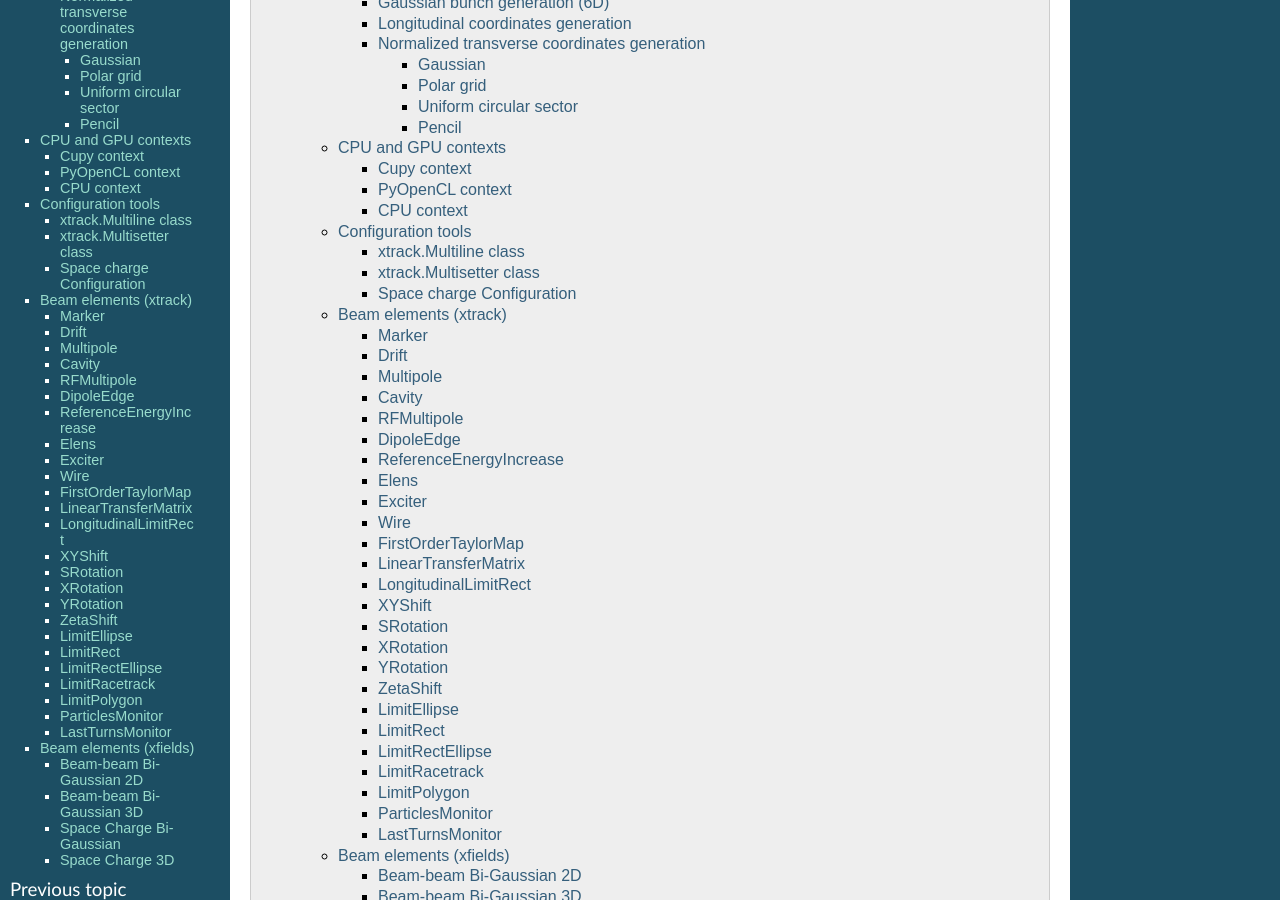
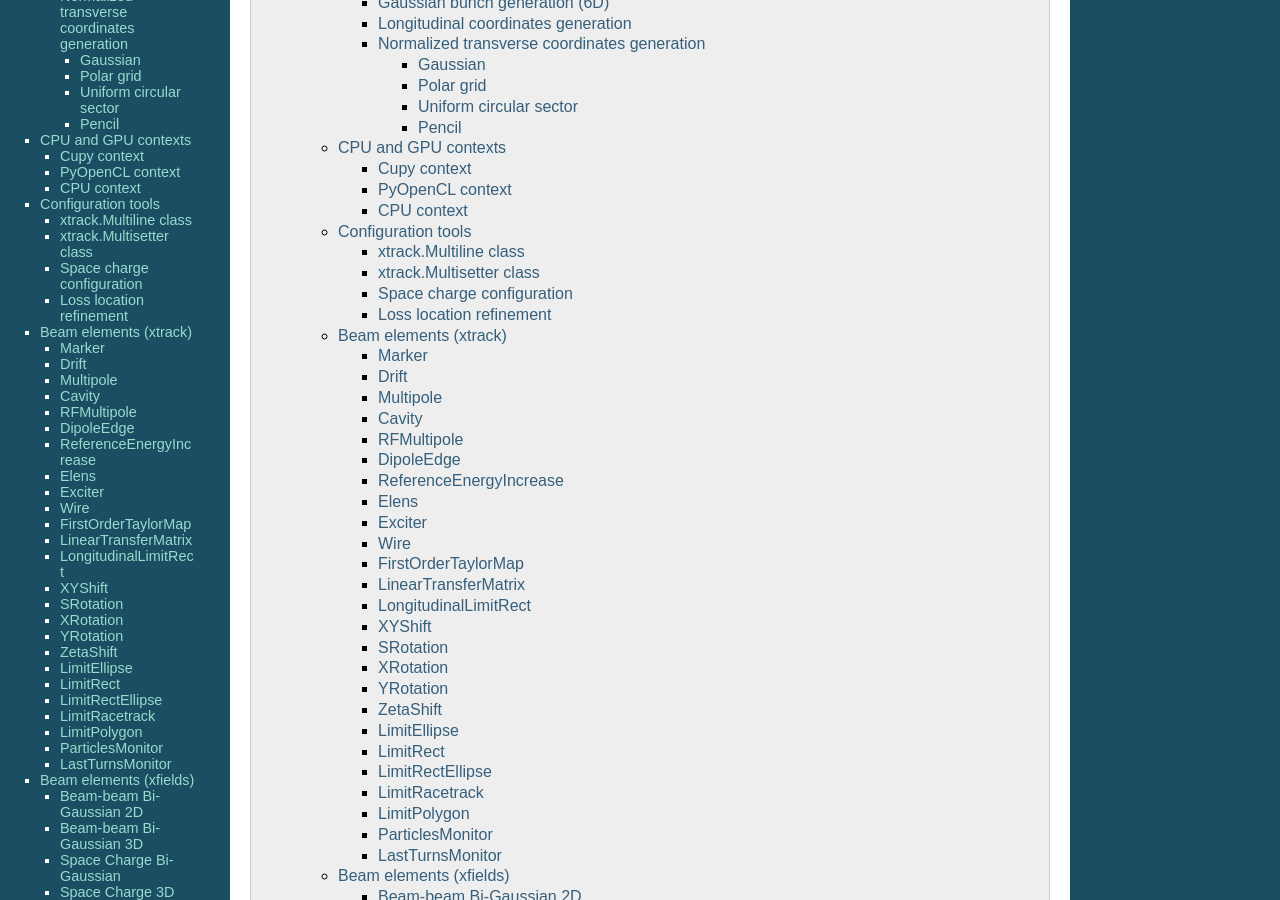
Before and after one commit to xsuite/xsuite, a Sphinx documentation site: the page built from docs/apireference.rst, in a window 1280 px wide and 900 px high, scrolled down 422 px. Built offline with Sphinx 7.4.7, drawn with Linux system fonts in a browser that asks for light colours; some of the changed text lies outside the part shown.

Commit message:
Update doc

```diff
--- a/docs/apireference.rst
+++ b/docs/apireference.rst
@@ -195,7 +195,7 @@
     :members:
     :member-order: bysource
 
-Space charge Configuration
+Space charge configuration
 --------------------------
 
 .. autofunction:: xfields.install_spacecharge_frozen
@@ -203,6 +203,13 @@
 .. autofunction:: xfields.replace_spacecharge_with_quasi_frozen
 
 .. autofunction:: xfields.replace_spacecharge_with_PIC
+
+Loss location refinement
+------------------------
+
+.. autoclass:: xtrack.LossLocationRefinement
+    :members:
+    :member-order: bysource
 
 Beam elements (xtrack)
 ======================
```
